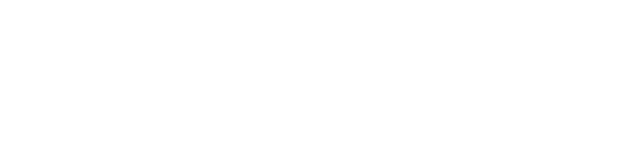
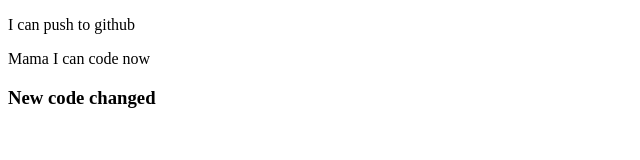
Before and after one commit to mdtohid/my-second-repo, a plain HTML site: page index.html in a window 1280 px wide. Shown: the whole page, without its empty margins (0-640 px from the left). Drawn offline with Linux system fonts and the light colour scheme.

Commit message:
added code

```diff
--- a/index.html
+++ b/index.html
@@ -7,6 +7,8 @@
     <title>My second repo</title>
 </head>
 <body>
-
+    <p>I can push to github</p>
+    <P>Mama I can code now</P>
+    <h3>New code changed</h3>
 </body>
 </html>
```
